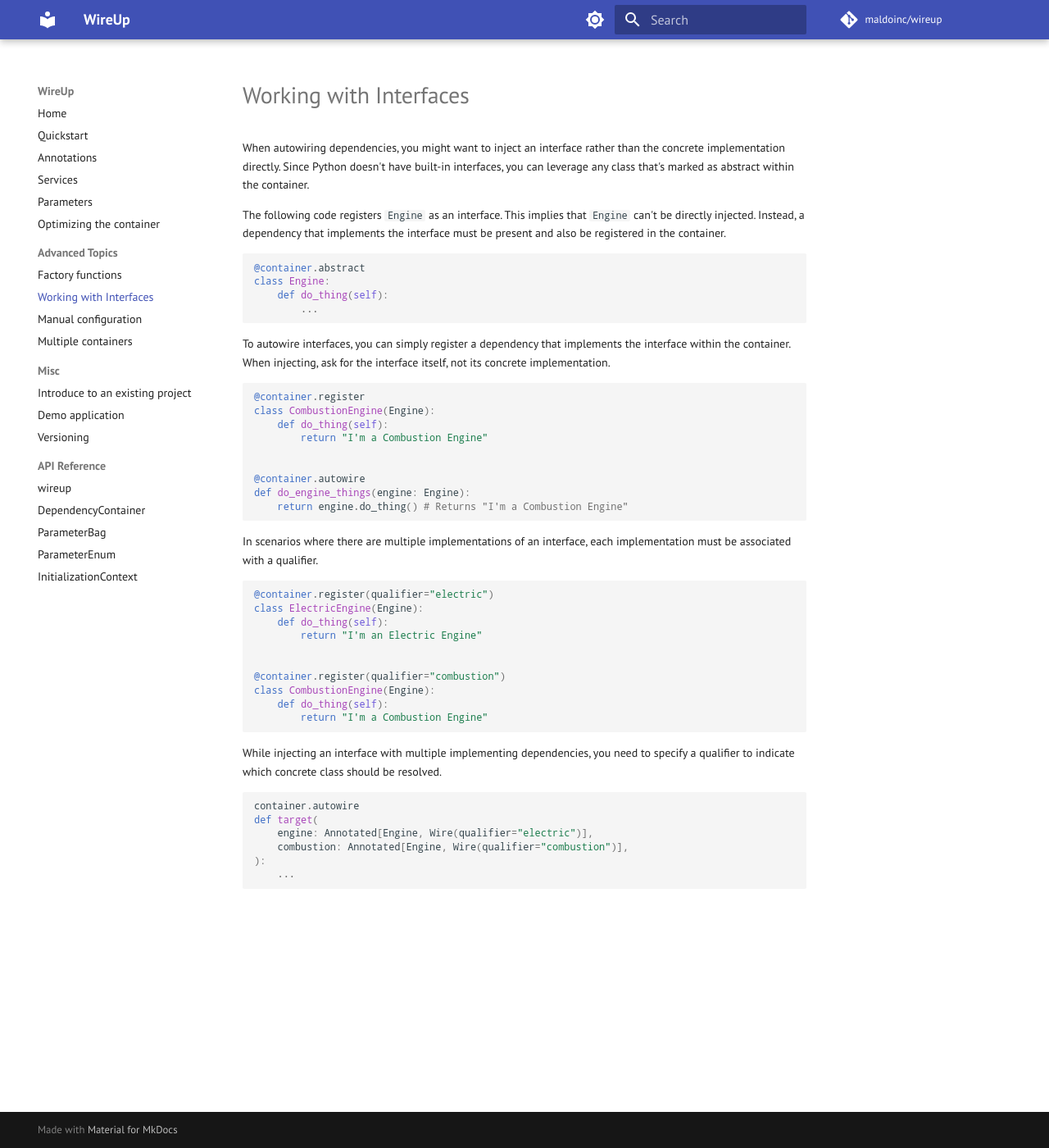
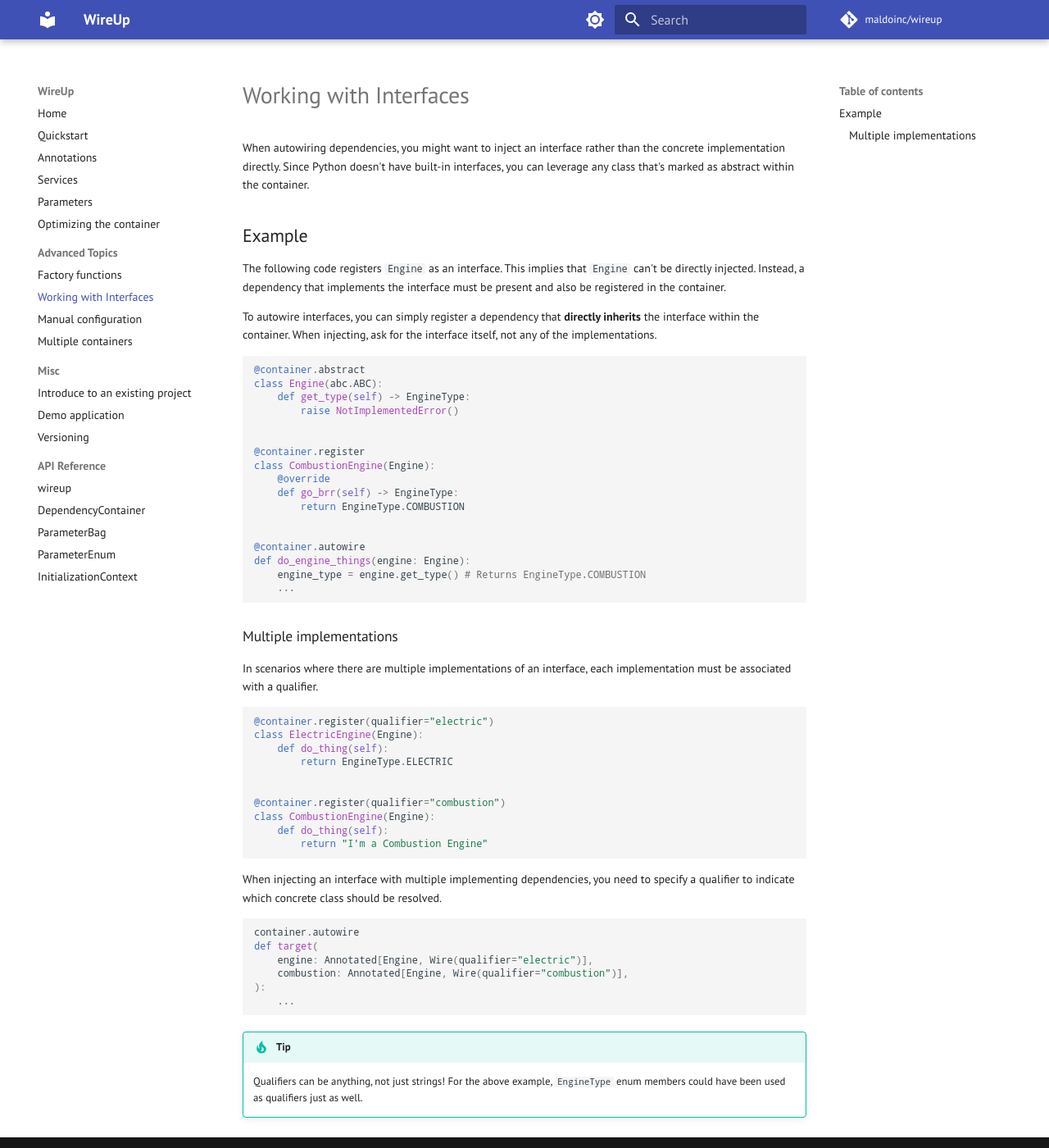
Before and after one commit to maldoinc/wireup, an MkDocs documentation site: the page built from docs/pages/interfaces.md, in a window 1280 px wide and 1400 px high. Shown: the whole window at 82% size. Built offline with MkDocs 1.6.1 and Material for MkDocs 9.7.7, drawn with Linux system fonts in a browser that asks for light colours; some web fonts are replaced; comment, search, counter and statistics services are not loaded; the version menu is left out.

Commit message:
Update interfaces.md docs

````diff
--- a/docs/pages/interfaces.md
+++ b/docs/pages/interfaces.md
@@ -2,30 +2,35 @@ When autowiring dependencies, you might want to inject an interface rather than
 the concrete implementation directly. Since Python doesn't have built-in interfaces, you can leverage any class
 that's marked as abstract within the container.
 
+## Example
+
 The following code registers `Engine` as an interface. This implies that `Engine` can't be directly injected.
 Instead, a dependency that implements the interface must be present and also be registered in the container.
 
+To autowire interfaces, you can simply register a dependency that **directly inherits** the interface
+within the container. When injecting, ask for the interface itself, not any of the implementations.
+
 ```python
 @container.abstract
-class Engine:
-    def do_thing(self):
-        ...
-```
+class Engine(abc.ABC):
+    def get_type(self) -> EngineType:
+        raise NotImplementedError()
 
-To autowire interfaces, you can simply register a dependency that implements the interface within the container.
-When injecting, ask for the interface itself, not its concrete implementation.
 
-```python
 @container.register
 class CombustionEngine(Engine):
-    def do_thing(self):
-        return "I'm a Combustion Engine"
+    @override
+    def go_brr(self) -> EngineType:
+        return EngineType.COMBUSTION
 
 
 @container.autowire
 def do_engine_things(engine: Engine):
-    return engine.do_thing() # Returns "I'm a Combustion Engine"
+    engine_type = engine.get_type() # Returns EngineType.COMBUSTION
+    ...
 ```
+
+### Multiple implementations
 
 In scenarios where there are multiple implementations of an interface, each implementation must be
 associated with a qualifier.
@@ -34,7 +39,7 @@ associated with a qualifier.
 @container.register(qualifier="electric")
 class ElectricEngine(Engine):
     def do_thing(self):
-        return "I'm an Electric Engine"
+        return EngineType.ELECTRIC
 
 
 @container.register(qualifier="combustion")
@@ -43,7 +48,7 @@ class CombustionEngine(Engine):
         return "I'm a Combustion Engine"
 ```
 
-While injecting an interface with multiple implementing dependencies, you need to specify a qualifier to indicate
+When injecting an interface with multiple implementing dependencies, you need to specify a qualifier to indicate
 which concrete class should be resolved.
 
 ```python
@@ -54,3 +59,8 @@ def target(
 ):
     ...
 ```
+
+
+!!! tip
+    Qualifiers can be anything, not just strings! For the above example, `EngineType` enum members
+    could have been used as qualifiers just as well.
````
